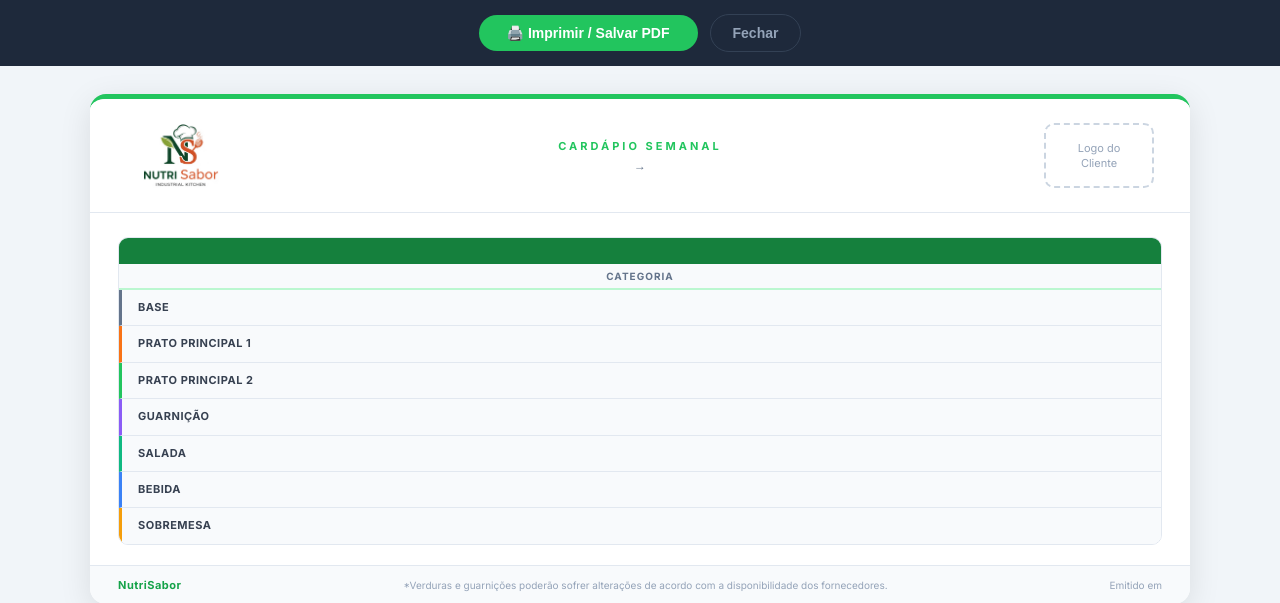
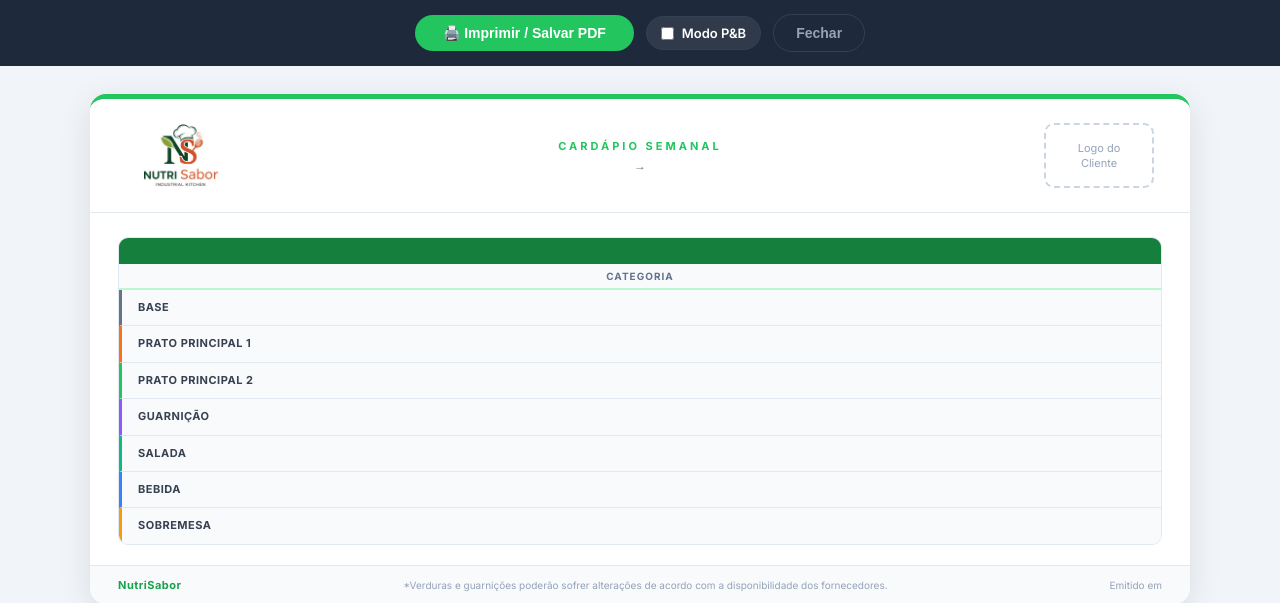
Before and after one commit to willianngsantos/sistema_nutrisabor, a Python web app: template templates/imprimir_cardapio.html in a window 1280 px wide. Shown: the top 603 px of the page. Run offline with Jinja, Linux system fonts and the light colour scheme; the template is opened without the code that fills it, so the values that code supplies are empty.

Commit message:
feat: toggle 'Modo P&B' na impressao de cardapio
Cores claras pastel (verdes #f0fdf4, cinzas #f8fafc) e textos em tons
medios (#94a3b8) somem ou ficam ilegiveis em impressoras monocromaticas.

Adiciona toggle 'Modo P&B' na barra de acoes que aplica .mono no body
com regras CSS otimizadas para impressao preto e branco:

- Header dias: preto solido (#000) + texto branco
- Coluna FERIADO: hachura diagonal listrada (destaque visual sem cor)
- Linhas alternadas: branco / cinza medio (#e8e8e8) - visiveis em P&B
- Categoria (1a coluna): borda esquerda preta espessa de 4px (a cor por
  categoria nao e mais necessaria - o nome ja distingue)
- Obs-section: borda preta espessa
- Bordas internas: cinza medio (#888) ao inves de pastel
- Footer: tons de cinza escuro

Default permanece colorido (sem mudanca pra quem imprime em cor).
Preferencia salva em localStorage - liga uma vez, fica ligado ate
desligar.

```diff
--- a/templates/imprimir_cardapio.html
+++ b/templates/imprimir_cardapio.html
@@ -281,6 +281,78 @@
             color: #94a3b8;
         }
 
+        /* ── Modo Monocromático (P&B) ─────────────────────────────
+           Ativado pelo toggle .mono no body. Otimizado para impressoras
+           preto-e-branco: troca tons pastel por preto/cinza com bordas
+           espessas, mantendo legibilidade e hierarquia visual sem depender
+           de cor. ──────────────────────────────────────────────────── */
+        body.mono .page { border-top-color: #000; border-top-width: 4px; }
+        body.mono .header-label { color: #000; }
+        body.mono .header-period { color: #333; }
+        body.mono .page-header { border-bottom: 2px solid #000; }
+
+        body.mono table.menu-table { border-color: #000; }
+        body.mono table.menu-table thead tr:first-child th { background: #000 !important; color: #fff !important; border-color: #fff; }
+        body.mono table.menu-table thead tr:first-child th:first-child { background: #000 !important; }
+        body.mono table.menu-table thead tr:first-child th.col-feriado {
+            background: #000 !important;
+            background-image: repeating-linear-gradient(45deg, #000 0, #000 4px, #444 4px, #444 8px) !important;
+            color: #fff !important;
+        }
+        body.mono table.menu-table thead tr:last-child th { background: #fff !important; color: #000 !important; border-bottom: 2px solid #000; }
+        body.mono table.menu-table thead tr:last-child th:first-child { background: #f0f0f0 !important; color: #000 !important; }
+        body.mono table.menu-table thead tr:last-child th.col-feriado {
+            background: #f0f0f0 !important;
+            background-image: repeating-linear-gradient(45deg, #f0f0f0 0, #f0f0f0 4px, #d0d0d0 4px, #d0d0d0 8px) !important;
+            color: #000 !important;
+            border-bottom-color: #000 !important;
+        }
+
+        body.mono table.menu-table tbody td { color: #000; border-color: #888; }
+        body.mono table.menu-table tbody td:not(:first-child) { border-left-color: #888; }
+        body.mono table.menu-table tbody tr:nth-child(odd) td:not(.row-header):not(.col-feriado) { background: #ffffff !important; }
+        body.mono table.menu-table tbody tr:nth-child(even) td:not(.row-header):not(.col-feriado) { background: #e8e8e8 !important; }
+        body.mono table.menu-table tbody td.row-header {
+            background: #f0f0f0 !important;
+            color: #000 !important;
+            border-left-color: #000 !important;
+            border-left-width: 4px !important;
+            border-bottom-color: #888 !important;
+        }
+        body.mono table.menu-table tbody td.col-feriado {
+            background: #ffffff !important;
+            background-image: repeating-linear-gradient(45deg, #ffffff 0, #ffffff 4px, #d0d0d0 4px, #d0d0d0 8px) !important;
+            color: #000 !important;
+            border-left-color: #888 !important;
+        }
+
+        body.mono .obs-section {
+            background: #fff !important;
+            border-left: 4px solid #000 !important;
+            color: #000 !important;
+        }
+        body.mono .page-footer { background: #fff !important; border-top: 1px solid #000; }
+        body.mono .footer-brand { color: #000 !important; }
+        body.mono .footer-note { color: #444 !important; }
+
+        /* Toggle visual na barra de ações (não imprime) */
+        .toggle-mono {
+            display: inline-flex;
+            align-items: center;
+            gap: 8px;
+            background: rgba(255,255,255,0.08);
+            color: #fff;
+            border: 1px solid #334155;
+            padding: 8px 14px;
+            border-radius: 50px;
+            font-size: 13px;
+            font-weight: 600;
+            cursor: pointer;
+            user-select: none;
+        }
+        .toggle-mono input { margin: 0; cursor: pointer; }
+        .toggle-mono.active { background: #fff; color: #1e293b; border-color: #fff; }
+
         /* ── Print ── */
         @media print {
             @page { size: A4 landscape; margin: 8mm; }
@@ -334,8 +406,30 @@
         <button class="btn-print" onclick="window.print()">
             🖨️ Imprimir / Salvar PDF
         </button>
+        <label class="toggle-mono" id="lblToggleMono">
+            <input type="checkbox" id="chkMono" onchange="toggleMono(this.checked)">
+            <span>Modo P&B</span>
+        </label>
         <button class="btn-close-win" onclick="window.close()">Fechar</button>
     </div>
+
+    <script>
+        function toggleMono(on) {
+            document.body.classList.toggle('mono', on);
+            document.getElementById('lblToggleMono').classList.toggle('active', on);
+            try { localStorage.setItem('cardapio_mono', on ? '1' : '0'); } catch (e) {}
+        }
+        // Restaura preferência ao carregar
+        (function() {
+            try {
+                const saved = localStorage.getItem('cardapio_mono') === '1';
+                if (saved) {
+                    document.getElementById('chkMono').checked = true;
+                    toggleMono(true);
+                }
+            } catch (e) {}
+        })();
+    </script>
 
     <div class="page">
 
```
